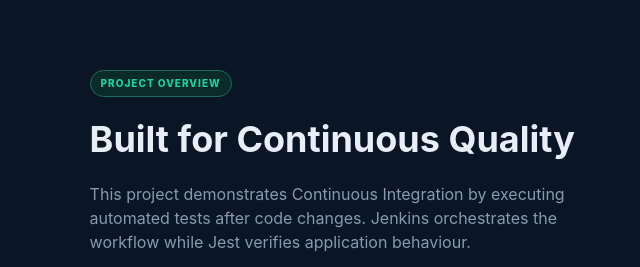
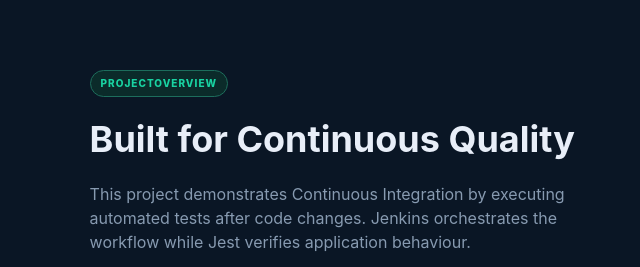
Before and after one commit to SHASHANK-REDDY-123/WebApplicationTestingPipeline, a website: page index.html in a window 1280 px wide. Shown: the part 1997-2264 px from the top of the page, 0-640 px from the left. Drawn offline with Linux system fonts and the light colour scheme.

Commit message:
Updated web dashboard\

```diff
--- a/index.html
+++ b/index.html
@@ -69,7 +69,7 @@
 </section>
 
 <section id="about" class="about">
-  <div><span class="badge">PROJECT OVERVIEW</span><h2>Built for Continuous Quality</h2><p>This project demonstrates Continuous Integration by executing automated tests after code changes. Jenkins orchestrates the workflow while Jest verifies application behaviour.</p></div>
+  <div><span class="badge">PROJECTOVERVIEW</span><h2>Built for Continuous Quality</h2><p>This project demonstrates Continuous Integration by executing automated tests after code changes. Jenkins orchestrates the workflow while Jest verifies application behaviour.</p></div>
   <div class="tech"><div>HTML / CSS</div><div>JavaScript</div><div>Node.js</div><div>Jest</div><div>GitHub</div><div>Jenkins</div></div>
 </section>
 </main>
```
